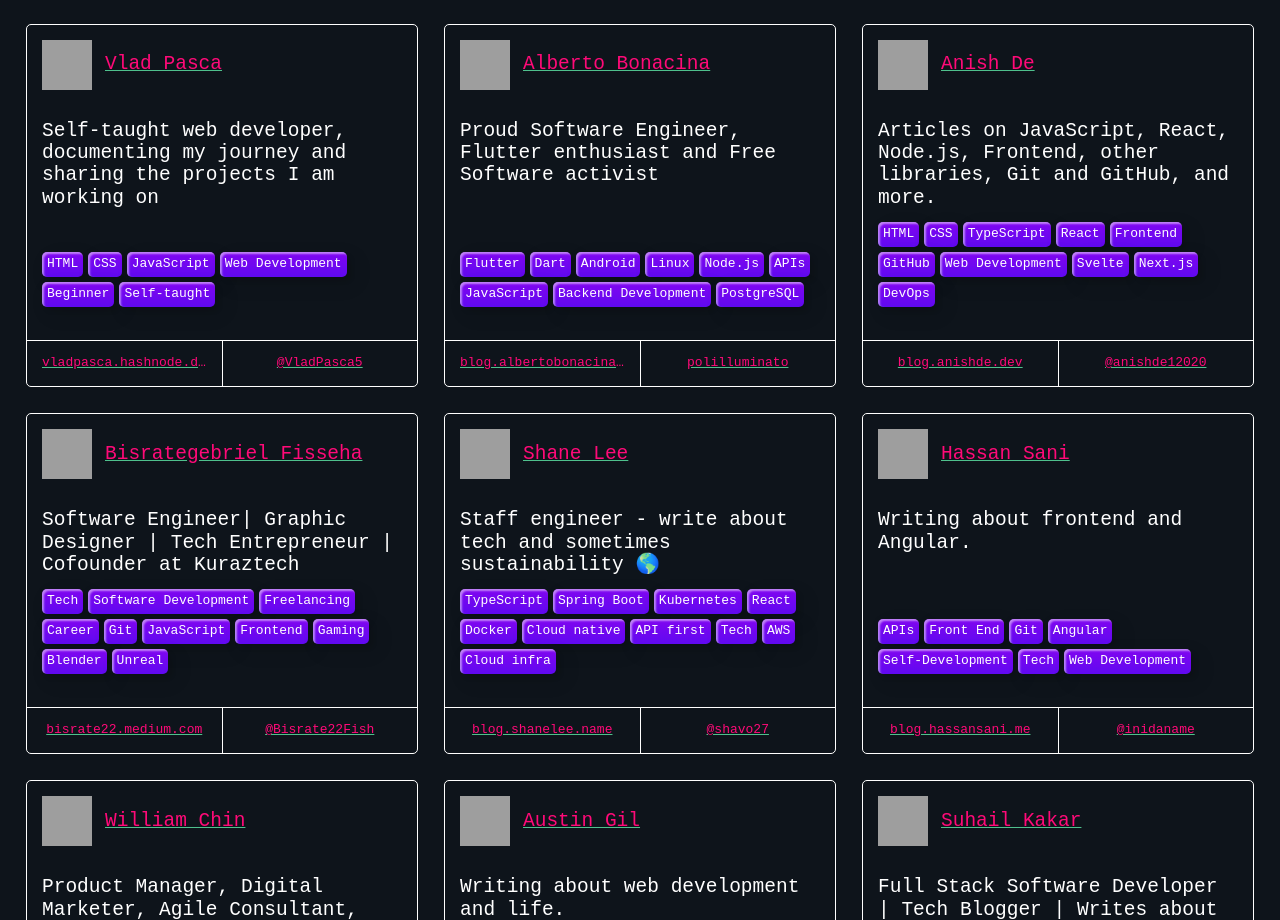
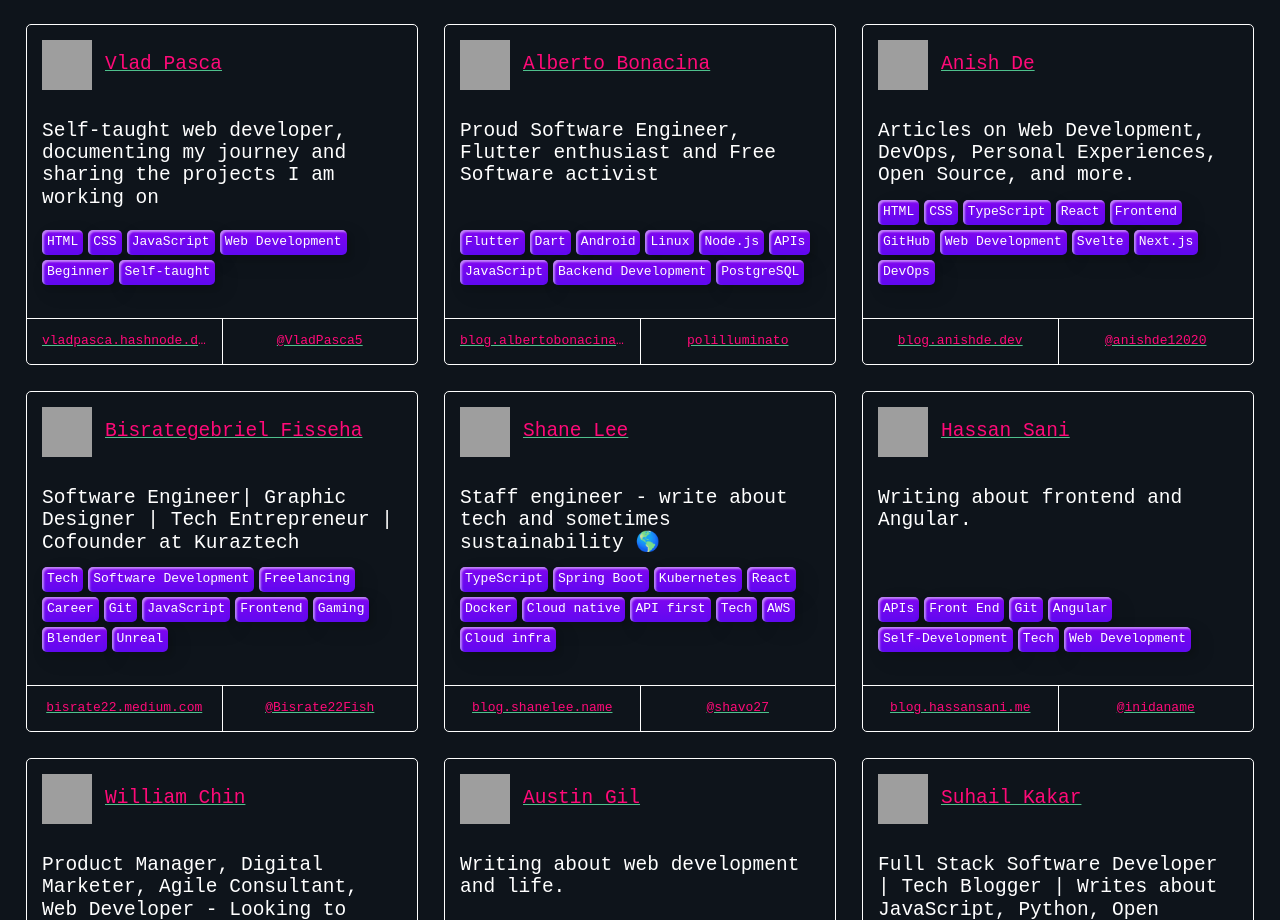
Before and after one commit to markodenic/awesome-tech-blogs, a Nuxt app: page / in a window 1280 px wide. Shown: the part 2251-3171 px from the top of the page. Built offline with nearby package versions, Linux system fonts and the light colour scheme; grey boxes are pictures that could not be loaded.

Commit message:
chore: change description for anish de

```diff
--- a/data.js
+++ b/data.js
@@ -2096,7 +2096,7 @@ module.exports = [
   {
     name: "Anish De",
     description:
-      "Articles on JavaScript, React, Node.js, Frontend, other libraries, Git and GitHub, and more.",
+      "Articles on Web Development, DevOps, Personal Experiences, Open Source, and more.",
     url: "https://blog.anishde.dev/",
     twitter: "@anishde12020",
     tags: [
```
